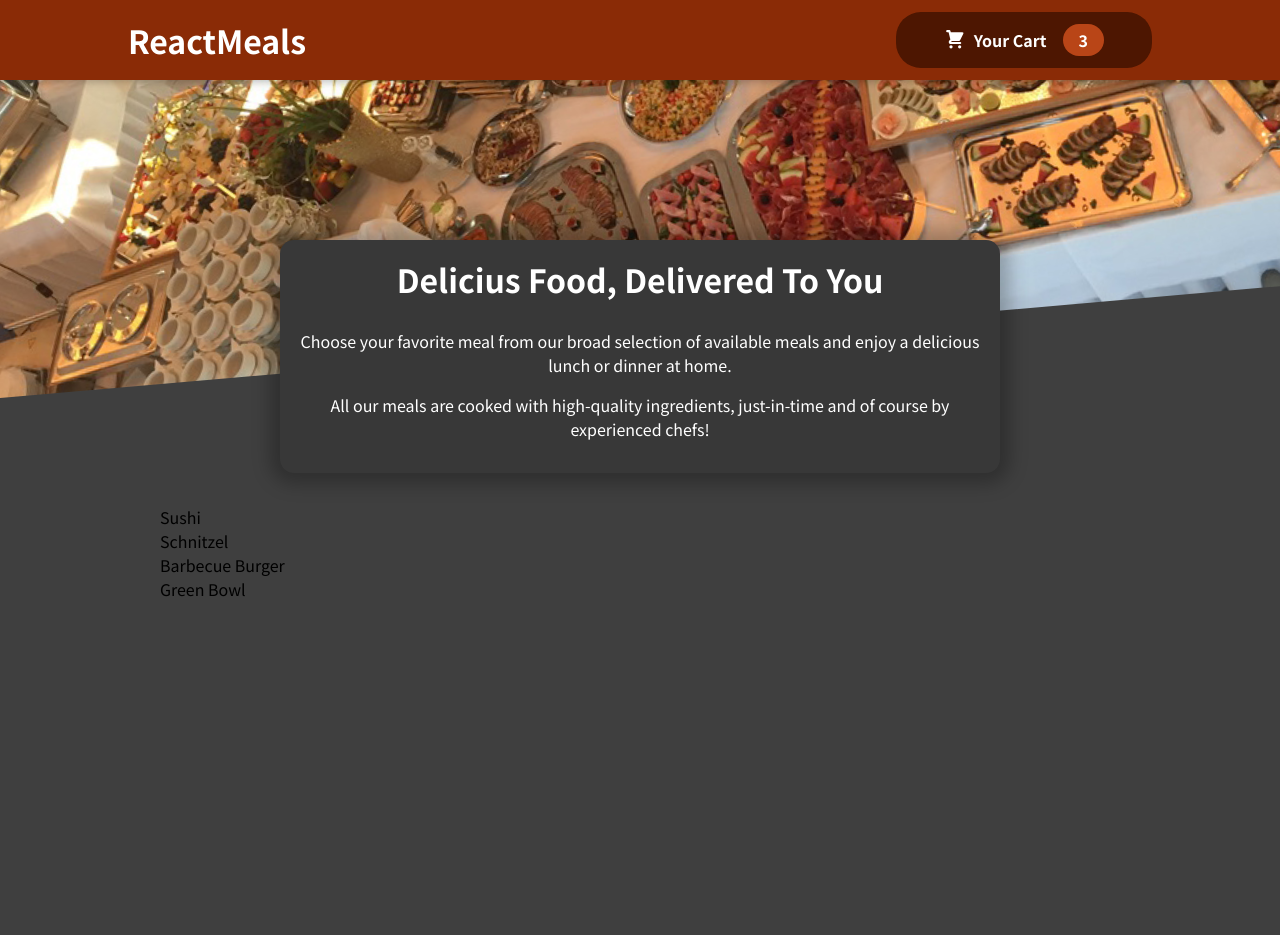
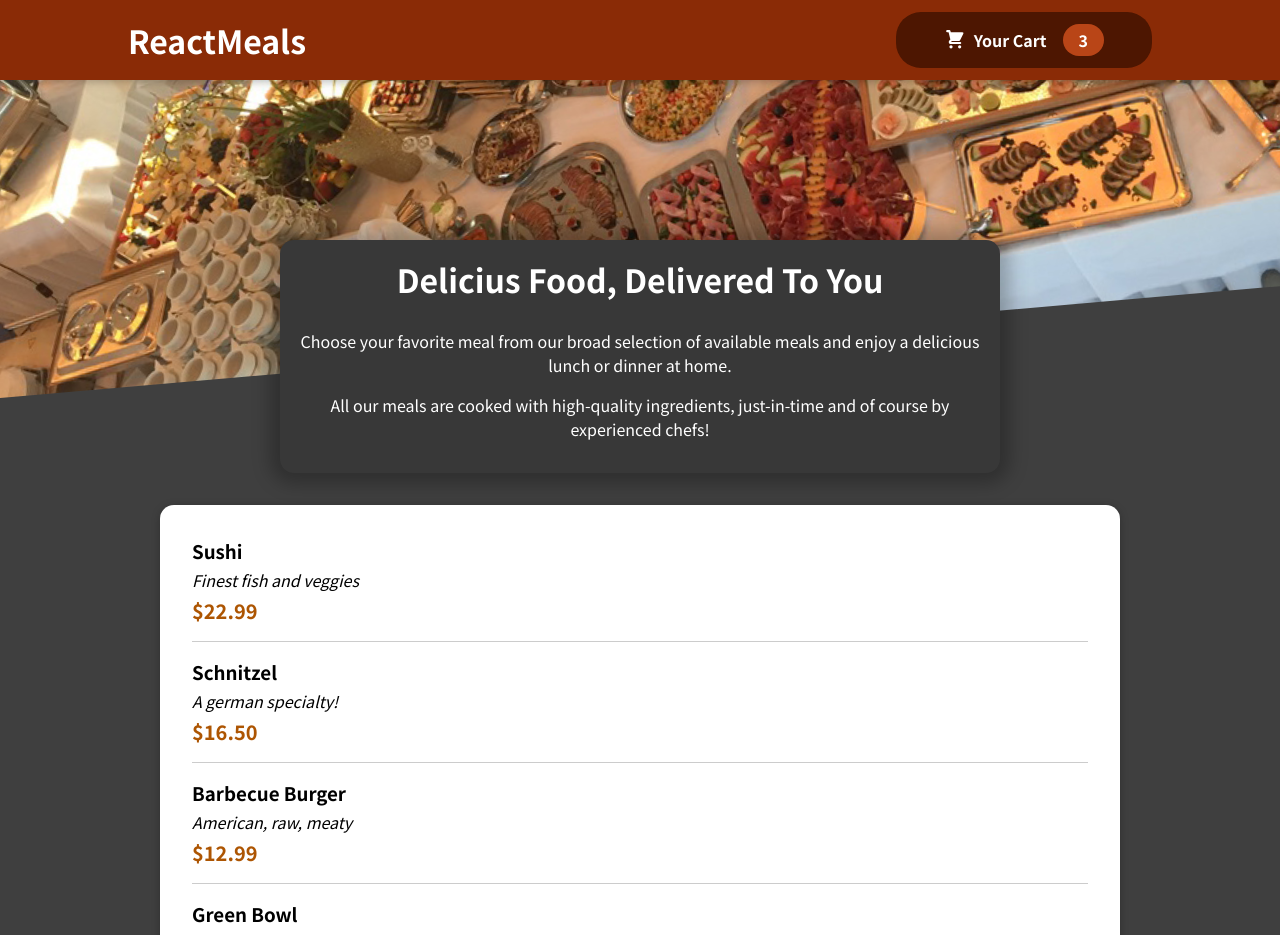
Before and after one commit to Alev-Narcin/food-order-app, a React (Create React App) app: page / in a window 1280 px wide. Shown: the top 935 px of the page. Before the commit the page ends 800 px from the top, so only its background shows below. Built offline with nearby package versions, Linux system fonts and the light colour scheme.

Commit message:
Adding Individual Meal Items & Displaying Them

```diff
--- a/src/components/Meals/AvailableMeals.js
+++ b/src/components/Meals/AvailableMeals.js
@@ -1,4 +1,6 @@
 import classes from './AvailableMeals.module.css';
+import Card from "../UI/Card";
+import MealItem from "./MealItem/MealItem";
 
 const DUMMY_MEALS = [
     {
@@ -28,11 +30,20 @@
 ];
 
 const AvailableMeals = () => {
-    const mealsList = DUMMY_MEALS.map(meal => <li>{meal.name}</li>);
+    const mealsList = DUMMY_MEALS.map((meal) =>
+        <MealItem
+            key={meal.id}
+            name={meal.name}
+            description={meal.description}
+            price={meal.price}
+        />
+    );
 
     return (
         <section className={classes.meals}>
-            <ul>{mealsList}</ul>
+            <Card>
+                <ul>{mealsList}</ul>
+            </Card>
         </section>
     );
 
--- /dev/null
+++ b/src/components/Meals/MealItem/MealItem.js
@@ -0,0 +1,20 @@
+import classes from './MealItem.module.css';
+
+const MealItem = (props) => {
+    const price = `$${props.price.toFixed(2)}`
+
+    return (
+        <li className={classes.meal}>
+            <div>
+                <h3>{props.name}</h3>
+                <div className={classes.description}>{props.description}</div>
+                <div className={classes.price}>{price}</div>
+            </div>
+            <div>
+
+            </div>
+        </li>
+    );
+};
+
+export default MealItem;
--- /dev/null
+++ b/src/components/Meals/MealItem/MealItem.module.css
@@ -0,0 +1,22 @@
+.meal {
+    display: flex;
+    justify-content: space-between;
+    margin: 1rem;
+    padding-bottom: 1rem;
+    border-bottom: 1px solid #ccc;
+}
+
+.meal h3 {
+    margin: 0 0 0.25rem 0;
+}
+
+.description {
+    font-style: italic;
+}
+
+.price {
+    margin-top: 0.25rem;
+    font-weight: bold;
+    color: #ad5502;
+    font-size: 1.25rem;
+}
--- /dev/null
+++ b/src/components/Meals/MealItem/MealItemForm.js
@@ -0,0 +1,5 @@
+const MealItemForm = (props) => {
+
+}
+
+export default MealItemForm;
--- /dev/null
+++ b/src/components/UI/Card.js
@@ -0,0 +1,8 @@
+import classes from './Card.module.css';
+
+
+const Card = (props) => {
+    return <div className={classes.card}>{props.children}</div>
+}
+
+export default Card;
--- /dev/null
+++ b/src/components/UI/Card.module.css
@@ -0,0 +1,6 @@
+.card {
+    padding: 1rem;
+    box-shadow: 0 2px 8px rgba(0, 0, 0, 0.25);
+    border-radius: 14px;
+    background-color: white;
+}
```
